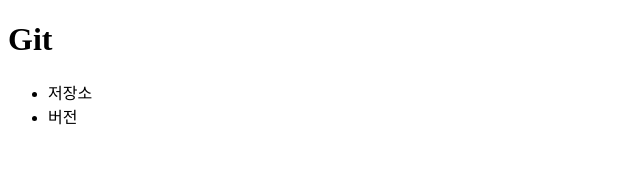
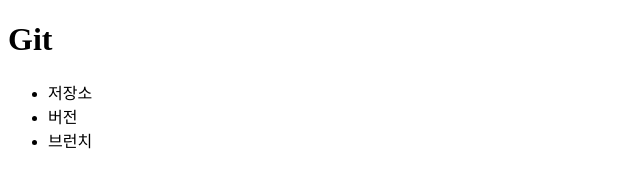
Before and after one commit to CHOIDONGGYUN/openCDG, a plain HTML site: page index.html in a window 1280 px wide. Shown: the full height of the page, 0-640 px from the left. Drawn offline with Linux system fonts and the light colour scheme.

Commit message:
브런치 추가

```diff
--- a/index.html
+++ b/index.html
@@ -10,6 +10,7 @@
 		<ul>
 			<li>저장소</li>
 			<li>버전</li>
+			<li>브런치</li>
 		</ul>
 
 	</body>
```
